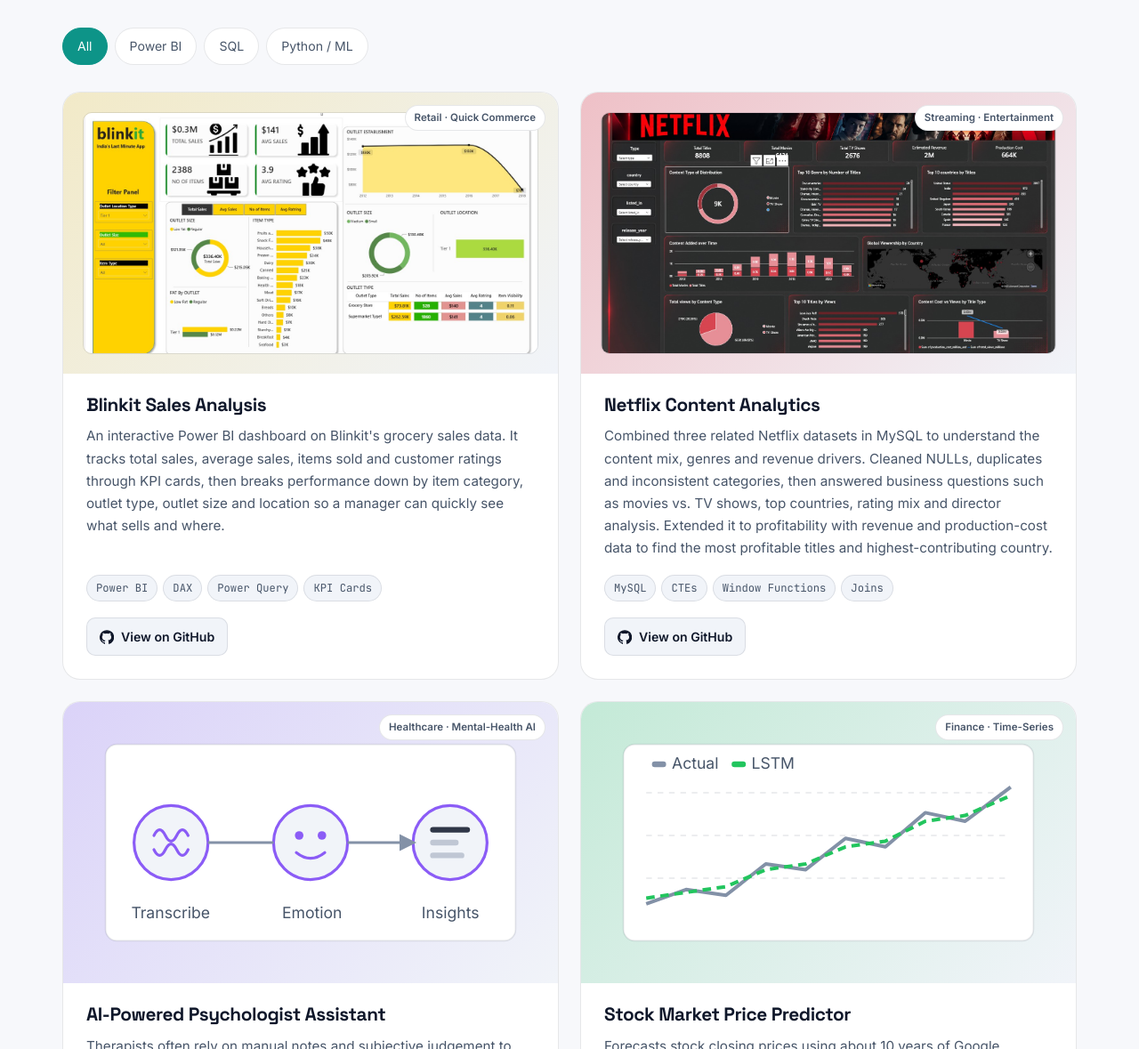
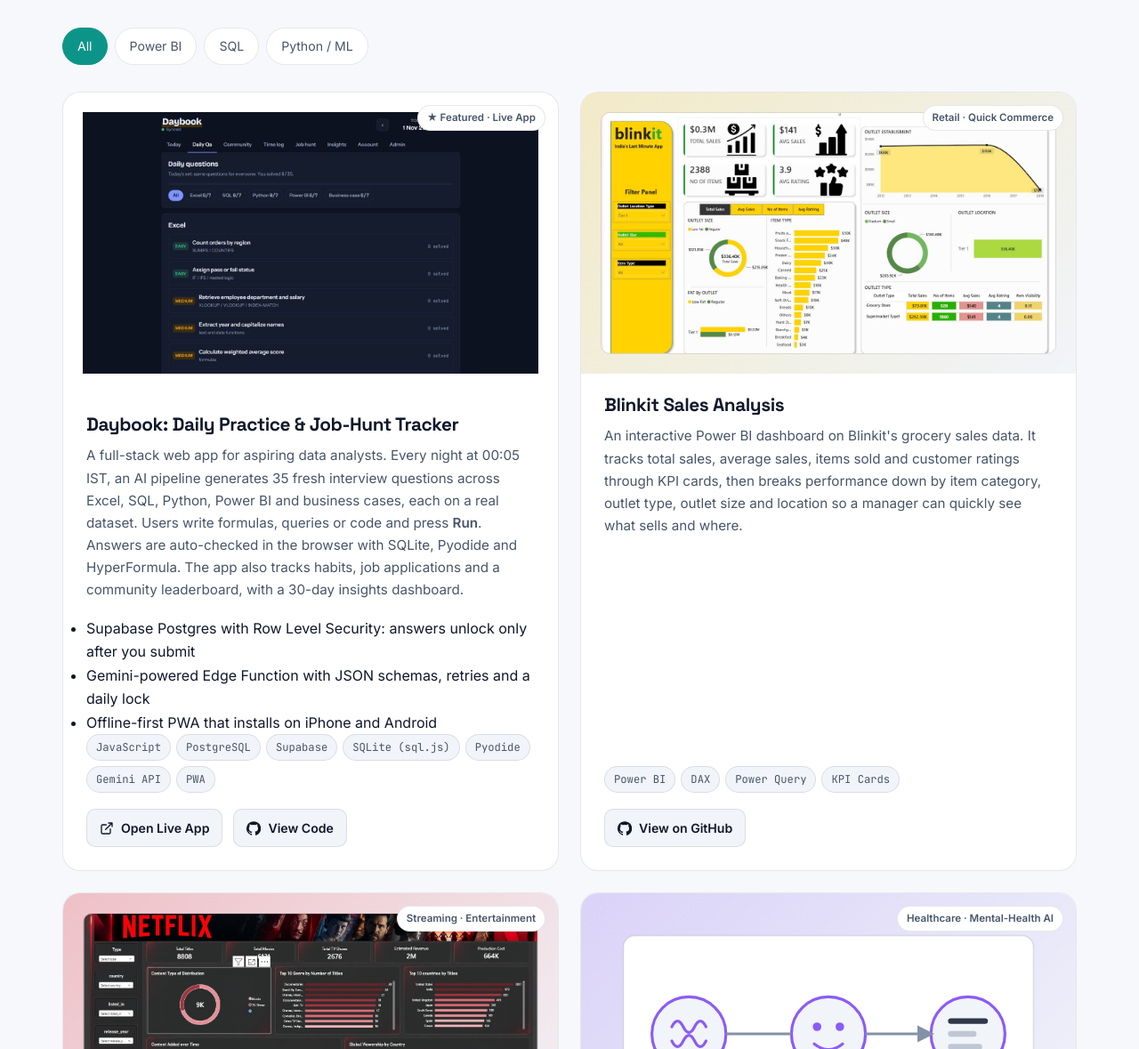
Before and after one commit to nikhilmore2003/nikhilmore2003.github.io, a plain HTML site: page index.html in a window 1280 px wide. Shown: the part 3400-4579 px from the top of the page at 89% size. Drawn offline with Linux system fonts and the light colour scheme.

Commit message:
Add Daybook project card to index.html
Added featured project 'Daybook' with details and links.

```diff
--- a/index.html
+++ b/index.html
@@ -259,6 +259,33 @@
         </div>
 
         <div class="projects-grid">
+                    <!-- Daybook (featured) -->
+          <article class="project-card featured reveal" data-cat="app">
+            <a class="project-visual pv-blue" href="https://nikhilmore2003.github.io/daybook/" target="_blank" rel="noopener">
+              <img class="feat-img" src="assets/projects/daybook.png" alt="Daybook daily practice questions screen" />
+              <span class="pv-badge">★ Featured · Live App</span>
+            </a>
+            <div class="project-body">
+              <h3>Daybook: Daily Practice &amp; Job-Hunt Tracker</h3>
+              <p>A full-stack web app for aspiring data analysts. Every night at 00:05 IST, an AI pipeline generates 35 fresh interview questions across Excel, SQL, Python, Power BI and business cases, each on a real dataset. Users write formulas, queries or code and press <strong>Run</strong>. Answers are auto-checked in the browser with SQLite, Pyodide and HyperFormula. The app also tracks habits, job applications and a community leaderboard, with a 30-day insights dashboard.</p>
+              <ul class="feat-points">
+                <li>Supabase Postgres with Row Level Security: answers unlock only after you submit</li>
+                <li>Gemini-powered Edge Function with JSON schemas, retries and a daily lock</li>
+                <li>Offline-first PWA that installs on iPhone and Android</li>
+              </ul>
+              <div class="tags"><span>JavaScript</span><span>PostgreSQL</span><span>Supabase</span><span>SQLite (sql.js)</span><span>Pyodide</span><span>Gemini API</span><span>PWA</span></div>
+              <div class="project-links">
+                <a href="https://nikhilmore2003.github.io/daybook/" target="_blank" rel="noopener" class="link-btn link-primary">
+                  <svg viewBox="0 0 24 24" width="16" height="16" fill="none" stroke="currentColor" stroke-width="2" stroke-linecap="round" stroke-linejoin="round"><path d="M18 13v6a2 2 0 0 1-2 2H5a2 2 0 0 1-2-2V8a2 2 0 0 1 2-2h6M15 3h6v6M10 14 21 3"/></svg>
+                  Open Live App
+                </a>
+                <a href="https://github.com/nikhilmore2003/daybook" target="_blank" rel="noopener" class="link-btn">
+                  <svg viewBox="0 0 24 24" width="16" height="16" fill="currentColor"><path d="M12 .3a12 12 0 0 0-3.8 23.4c.6.1.8-.3.8-.6v-2.2c-3.3.7-4-1.4-4-1.4-.6-1.4-1.4-1.8-1.4-1.8-1-.7.1-.7.1-.7 1.2.1 1.8 1.2 1.8 1.2 1 1.8 2.8 1.3 3.5 1 .1-.8.4-1.3.7-1.6-2.7-.3-5.5-1.3-5.5-6 0-1.2.5-2.3 1.3-3.1-.2-.4-.6-1.6 0-3.2 0 0 1-.3 3.4 1.2a11.5 11.5 0 0 1 6 0c2.3-1.5 3.3-1.2 3.3-1.2.6 1.6.2 2.8.1 3.2.8.8 1.3 1.900 1.3 3.2 0 4.6-2.8 5.6-5.5 5.9.5.4.9 1.2.9 2.3v3.3c0 .3.2.7.8.6A12 12 0 0 0 12 .3"/></svg>
+                  View Code
+                </a>
+              </div>
+            </div>
+          </article>
           <!-- Blinkit -->
           <article class="project-card reveal" data-cat="bi">
             <div class="project-visual pv-yellow">
```
